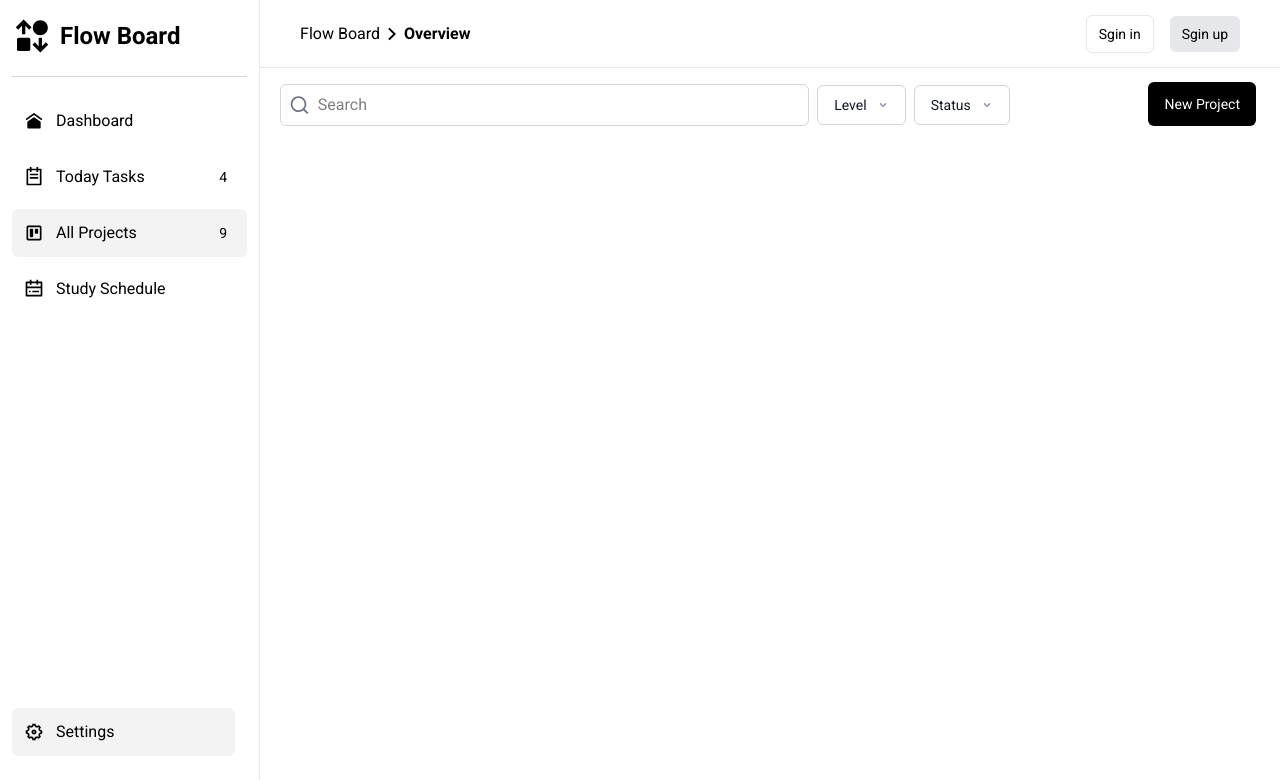
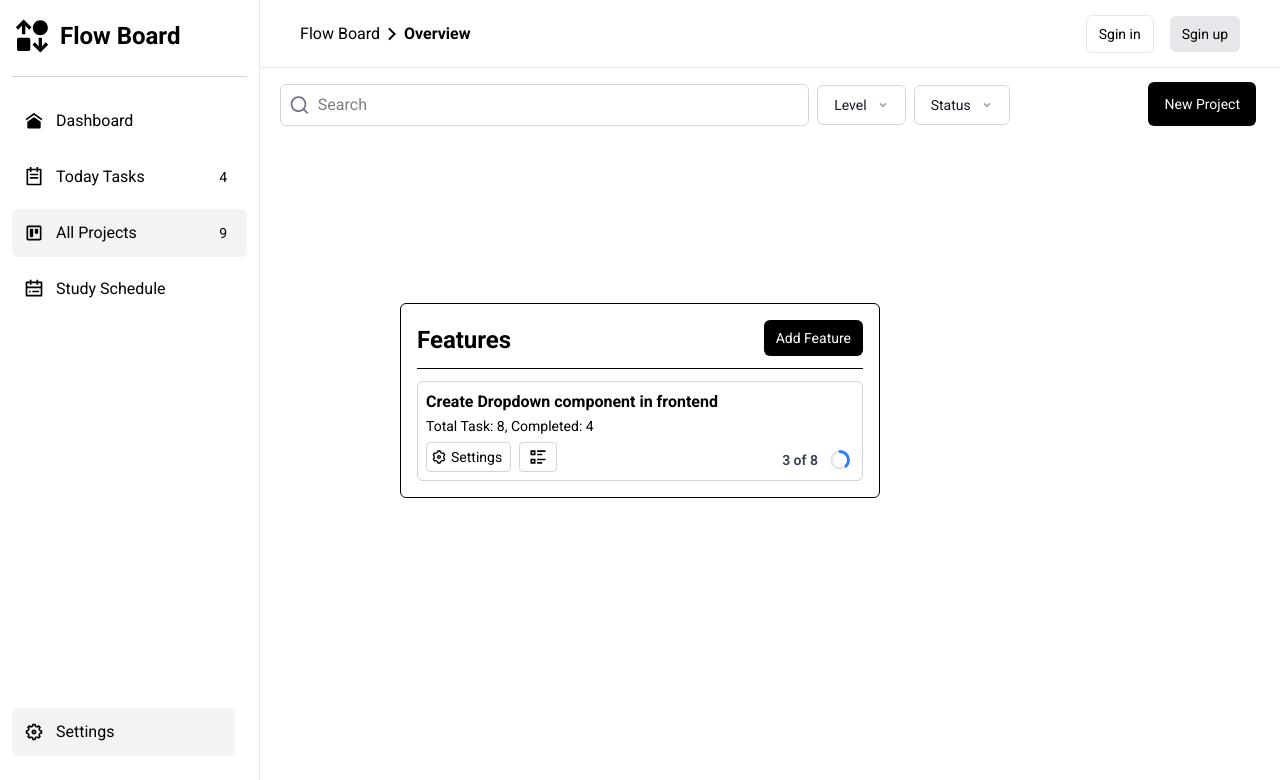
Before and after one commit to Faizan-Py-314/FlowBoard, a React (Vite) app in the folder frontend/: page /projects in a window 1280 px wide. Shown: the top 780 px of the page. Built offline with nearby package versions, Linux system fonts and the light colour scheme.

Commit message:
Create Circular Progress bar component

```diff
--- /dev/null
+++ b/frontend/src/components/CircularProgressBar.jsx
@@ -0,0 +1,57 @@
+import React from 'react';
+
+const CircularProgressBar = ({
+  TotalTasks = 0,
+  testCompleted = 0,
+  strockColor = 'text-blue-500',
+  size = 50,
+  strokeWidth = 5,
+}) => {
+  const radius = (size - strokeWidth) / 2;
+  const circumference = 2 * Math.PI * radius;
+
+  // Safe ratio calculation
+  const progressRatio = TotalTasks > 0 ? Math.min(Math.max(testCompleted / TotalTasks, 0), 1) : 0;
+  const strokeDashoffset = circumference - progressRatio * circumference;
+
+  return (
+    <div className="inline-flex items-center gap-3">
+      {/* Left-side Text Label */}
+      <span className="text-sm font-semibold text-gray-700 whitespace-nowrap">
+        {testCompleted} of {TotalTasks}
+      </span>
+
+      {/* Right-side SVG Circular Ring */}
+      <div
+        className="relative shrink-0"
+        style={{ width: size, height: size }}
+      >
+        <svg width={size} height={size} className="-rotate-90">
+          {/* Track Circle */}
+          <circle
+            cx={size / 2}
+            cy={size / 2}
+            r={radius}
+            strokeWidth={strokeWidth}
+            className="text-gray-200 stroke-current"
+            fill="transparent"
+          />
+          {/* Progress Circle */}
+          <circle
+            cx={size / 2}
+            cy={size / 2}
+            r={radius}
+            strokeWidth={strokeWidth}
+            strokeDasharray={circumference}
+            strokeDashoffset={strokeDashoffset}
+            strokeLinecap="round"
+            className={`${strockColor} stroke-current transition-all duration-500 ease-out`}
+            fill="transparent"
+          />
+        </svg>
+      </div>
+    </div>
+  );
+};
+
+export default CircularProgressBar;
--- /dev/null
+++ b/frontend/src/components/Features.jsx
@@ -0,0 +1,40 @@
+import { useState } from 'react'
+import { RiSettings3Line, RiListCheck2 } from '@remixicon/react'
+import CircularProgressBar from './CircularProgressBar'
+
+const Features = ({ isOpen = true }) => {
+    const [isMounted, setIsMounted] = useState(isOpen)
+    const [isVisible, setIsVisible] = useState(true)
+
+  return (
+    <div
+      className={`fixed inset-0 h-svh flex items-center justify-between z-30 transition-opacity duration-150 ${isVisible ? 'opacity-100 pointer-events-auto' : 'opacity-0 pointer-events-none'}`}>
+      <div className={`mx-auto bg-white p-4 rounded-md flex flex-col gap-2 text-sm w-82 border md:text-base md:w-120 md:p-4 md:gap-3 transition-all duration-150 ease-out origin-center ${isVisible ? 'scale-y-100 opacity-100' : 'scale-y-0 opacity-0'}`}>
+        <div className='flex items-end justify-between'>
+          <h2 className='text-2xl font-bold'>Features</h2>
+          <button className='py-2 px-3 text-sm cursor-pointer rounded-md bg-black text-white'>Add Feature</button>
+        </div>
+        <hr />
+        <div>
+          <div className='border border-gray-300 p-2 rounded-md'>
+            <div>
+              <span className='font-bold'>Create Dropdown component in frontend</span>
+            </div>
+            <span className='text-sm'>Total Task: 8, Completed: 4</span>
+            <div className='mt-1 flex items-end justify-between'>
+              <div className=' flex gap-2'>
+                <span className='flex items-center text-sm gap-1 border py-1  px-2 border-gray-300 rounded-sm w-fit cursor-pointer'><RiSettings3Line className='w-4 h-4 -ml-1' /> Settings</span>
+                <span className='py-1 px-2 rounded-sm border border-gray-300 cursor-pointer'><RiListCheck2 className='w-5 h-5'/></span>
+              </div>
+              <div className='mr-1'>
+                <CircularProgressBar TotalTasks={8} testCompleted={3} size={20} strokeWidth={3}/>
+              </div>
+            </div>
+          </div>
+        </div>
+      </div>
+    </div>
+  )
+}
+
+export default Features
--- a/frontend/src/pages/ProjectsPage.jsx
+++ b/frontend/src/pages/ProjectsPage.jsx
@@ -5,6 +5,7 @@ import { ProjectContext } from '../contexts/ProjectContext'
 import { RiAddLine } from '@remixicon/react'
 import AddProject from '../components/AddProject'
 import ProjectRequirements from '../components/ProjectRequirements'
+import Features from '../components/Features'
 
 const ProjectsPage = () => {
   const [addProjectisOpen, setAddProjectisOpen] = useState(false)
@@ -20,6 +21,7 @@ const ProjectsPage = () => {
       <div className='w-full relative'>
         {addProjectisOpen && <AddProject isOpen={addProjectisOpen} setIsOpen={setAddProjectisOpen} isEditMode={isEditMode} setIsEditMode={setIsEditMode} />}
         {requirmentIsOpen && <ProjectRequirements isOpen={requirmentIsOpen} setIsOpen={setRequirmentIsOpen} />}
+        <Features/>
         <div className='w-full relative px-5'>
           <Search/>
           <button onClick={() => {setAddProjectisOpen(true)}} className='absolute right-6 bottom-0 bg-black py-2 px-3 md:py-2.5 md:px-4 lg:py-3 2xl:right-10  rounded-md cursor-pointer'><RiAddLine className='w-4 h-4 text-white md:w-4.5 md:h-4.5 lg:hidden' /><span className='hidden lg:block text-white text-sm'>New Project</span></button>
```
